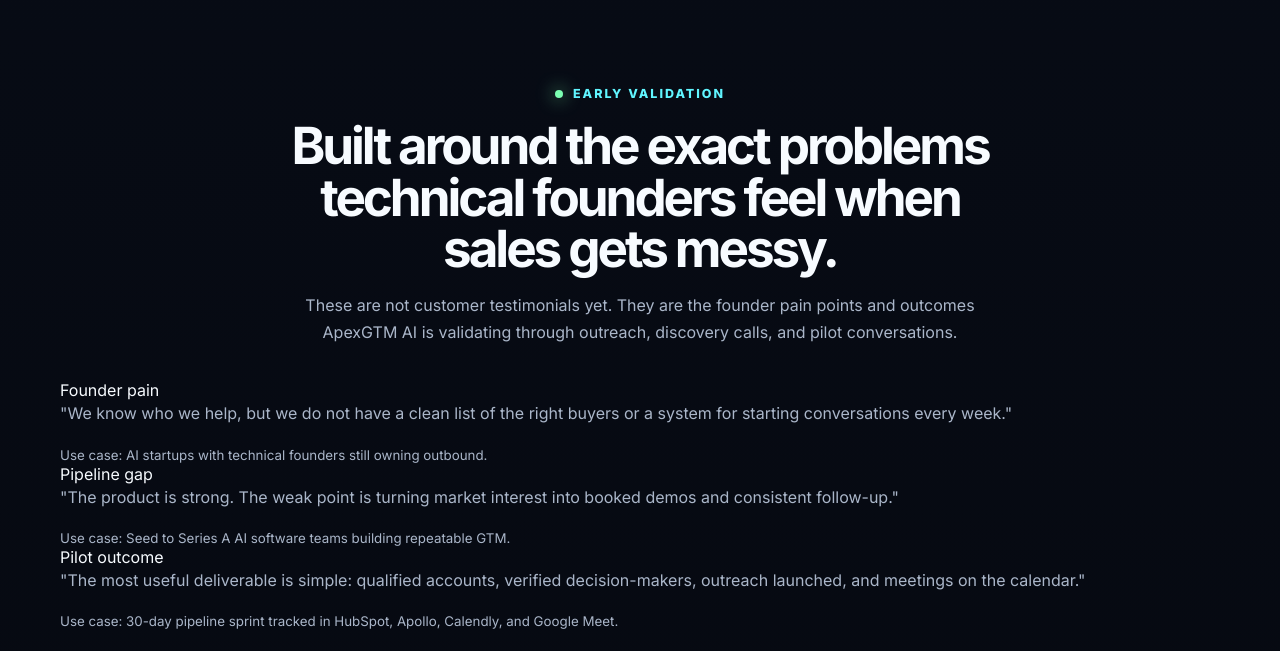
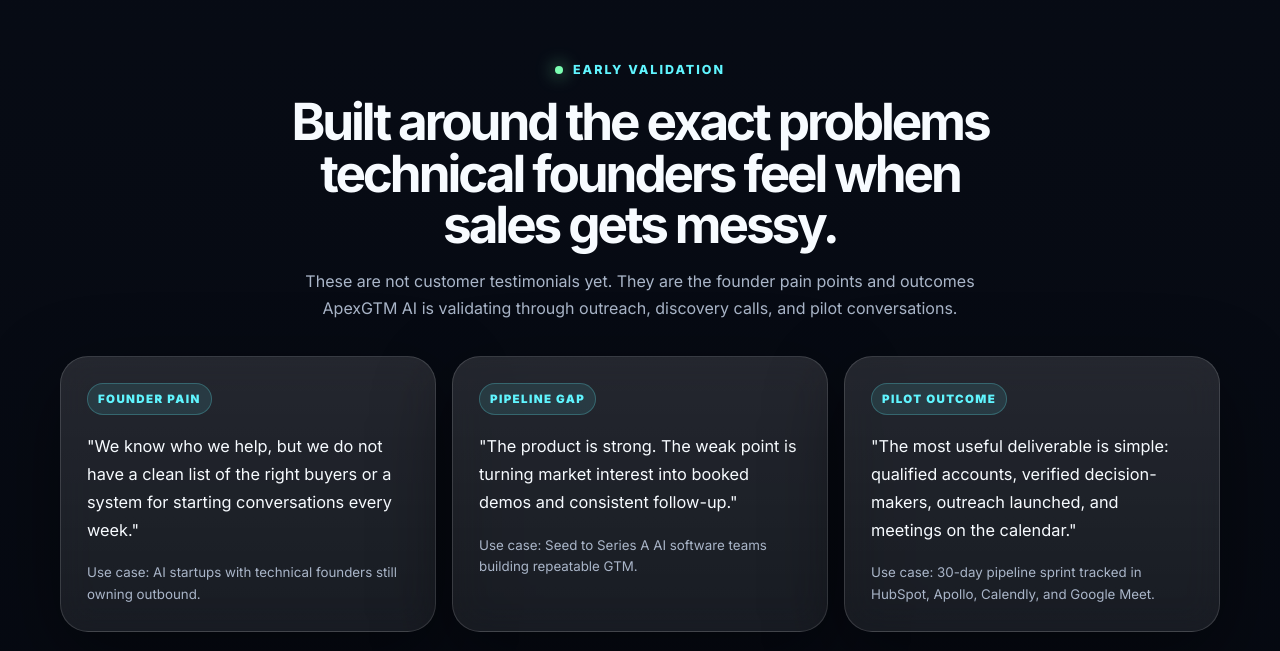
Before and after one commit to nickkbetancourt/apexgtm-ai-site, a plain HTML site: page index.html in a window 1280 px wide. Shown: the part 3409-4060 px from the top of the page. Drawn offline with Linux system fonts and the light colour scheme.

Commit message:
Style validation signals section

```diff
--- a/styles.css
+++ b/styles.css
@@ -284,7 +284,8 @@ h3 {
 .hero-card,
 .glass-card,
 .service-card,
-.contact-form {
+.contact-form,
+.validation-card {
   border: 1px solid var(--line);
   background: linear-gradient(180deg, var(--panel-strong), var(--panel));
   box-shadow: var(--shadow);
@@ -418,14 +419,16 @@ small {
 }
 
 .problem-grid,
-.services-grid {
+.services-grid,
+.validation-grid {
   display: grid;
   grid-template-columns: repeat(3, 1fr);
   gap: 16px;
 }
 
 .glass-card,
-.service-card {
+.service-card,
+.validation-card {
   border-radius: 28px;
   padding: 26px;
 }
@@ -448,7 +451,8 @@ small {
 }
 
 .service-card p,
-.glass-card p {
+.glass-card p,
+.validation-card p {
   margin-bottom: 0;
 }
 
@@ -487,6 +491,39 @@ small {
 
 .process-item p {
   margin-bottom: 0;
+}
+
+.proof-section {
+  padding-top: 72px;
+}
+
+.validation-card {
+  min-height: 250px;
+}
+
+.validation-card p {
+  color: var(--text);
+  font-size: 1.02rem;
+}
+
+.validation-card small {
+  display: block;
+  margin-top: 18px;
+  line-height: 1.6;
+}
+
+.validation-label {
+  display: inline-flex;
+  margin-bottom: 18px;
+  padding: 8px 10px;
+  border: 1px solid rgba(96, 245, 255, 0.24);
+  border-radius: 999px;
+  background: rgba(96, 245, 255, 0.1);
+  color: var(--cyan);
+  font-size: 0.72rem;
+  font-weight: 900;
+  letter-spacing: 0.12em;
+  text-transform: uppercase;
 }
 
 .clients-section {
@@ -646,7 +683,8 @@ textarea {
   }
 
   .problem-grid,
-  .services-grid {
+  .services-grid,
+  .validation-grid {
     grid-template-columns: 1fr;
   }
 
```
